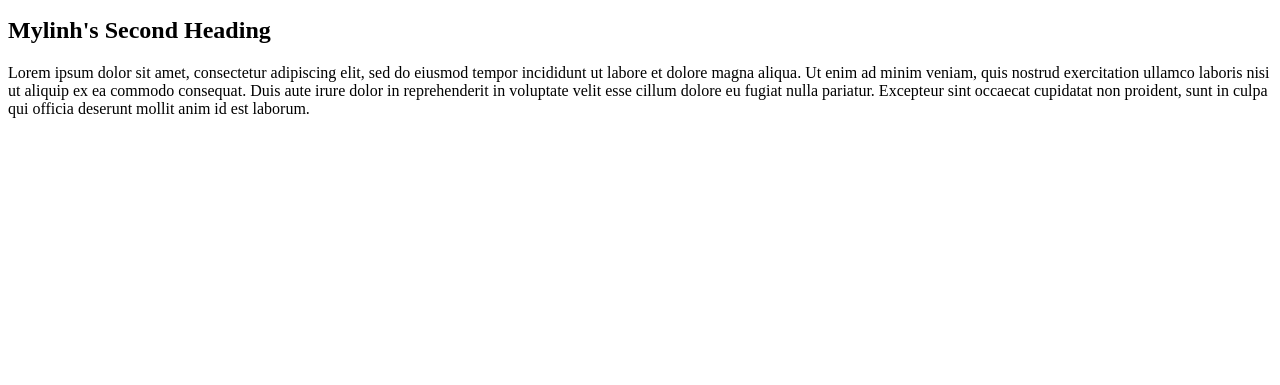
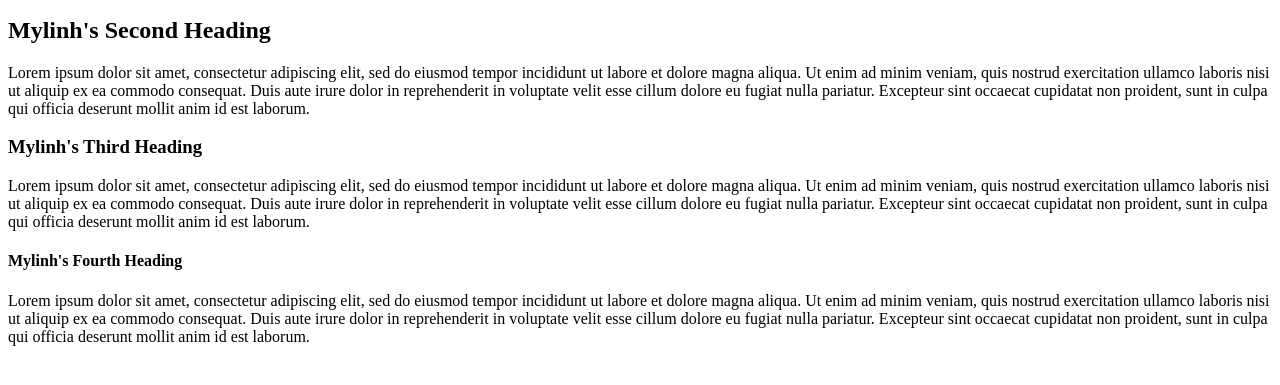
Before and after one commit to mylinhphxn/BTM116, a plain HTML site: page Paragraphs.html in a window 1280 px wide. Shown: the part 137-522 px from the top of the page. Drawn offline with Linux system fonts and the light colour scheme.

Commit message:
added paragraph

```diff
--- a/Paragraphs.html
+++ b/Paragraphs.html
@@ -27,6 +27,21 @@
             dolor in reprehenderit in voluptate velit esse cillum dolore eu fugiat nulla pariatur.
             Excepteur sint occaecat cupidatat non proident, sunt in culpa qui officia deserunt mollit
             anim id est laborum.</p>
+    <h3>Mylinh's Third Heading</h3>
+        <p>Lorem ipsum dolor sit amet, consectetur adipiscing elit, sed do eiusmod tempor
+             incididunt ut labore et dolore magna aliqua. Ut enim ad minim veniam, quis nostrud
+             exercitation ullamco laboris nisi ut aliquip ex ea commodo consequat. Duis aute irure
+             dolor in reprehenderit in voluptate velit esse cillum dolore eu fugiat nulla pariatur.
+             Excepteur sint occaecat cupidatat non proident, sunt in culpa qui officia deserunt
+             mollit anim id est laborum.</p>
+    <h4>Mylinh's Fourth Heading</h4>
+        <p>Lorem ipsum dolor sit amet, consectetur adipiscing elit, sed do eiusmod tempor
+            incididunt ut labore et dolore magna aliqua. Ut enim ad minim veniam, quis nostrud
+            exercitation ullamco laboris nisi ut aliquip ex ea commodo consequat. Duis aute irure
+            dolor in reprehenderit in voluptate velit esse cillum dolore eu fugiat nulla pariatur.
+            Excepteur sint occaecat cupidatat non proident, sunt in culpa qui officia deserunt
+            mollit anim id est laborum.</p>
+
 
 </body>
 </html>
```
